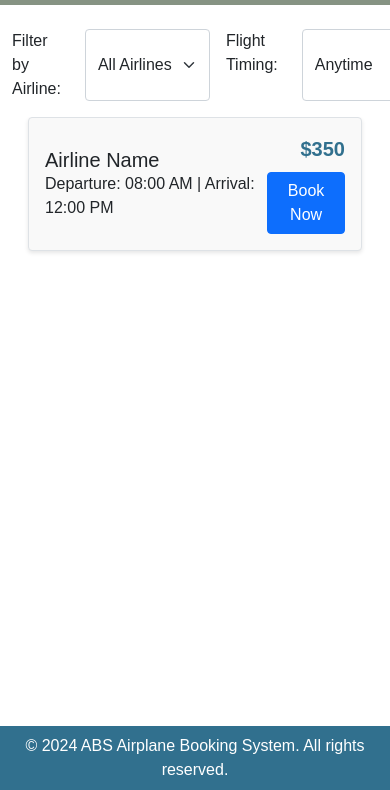
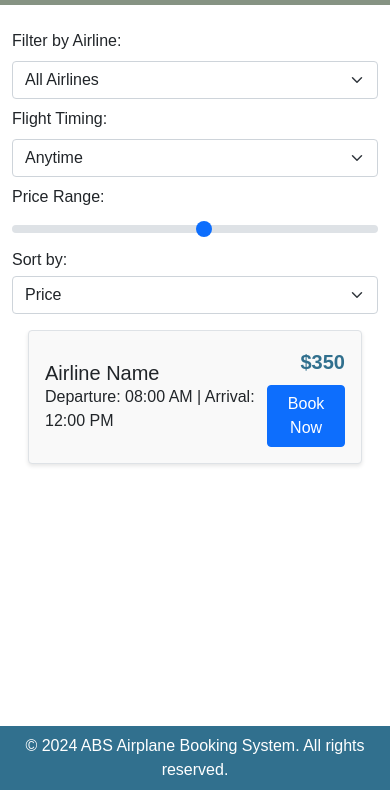
Before and after one commit to verbal420/B461-Side-Project, a plain HTML site: page search-results.html in a window 390 px wide. Shown: the part 54-844 px from the top of the page. Drawn offline with nearby package versions, Linux system fonts and the light colour scheme.

Commit message:
Search result page responsiveness

```diff
--- a/search-results.html
+++ b/search-results.html
@@ -37,36 +37,47 @@
     <!-- Main Content Start -->
     <main class="container my-4">
         <!-- Sort and Filter Options -->
-        <div class="d-flex justify-content-between align-items-center mb-3">
-            <div class="filters">
-                <label>Filter by Airline:</label>
-                <select class="form-select d-inline-block w-auto">
+        <div class="row mb-3">
+            <!-- Filters Section -->
+            <div class="col-12 col-lg-9">
+                <div class="row g-2">
+                    <div class="col-12 col-md-4">
+                        <label for="airlineFilter" class="form-label">Filter by Airline:</label>
+                        <select id="airlineFilter" class="form-select">
                             <option value="">All Airlines</option>
                             <option value="Airline 1">Airline 1</option>
                             <option value="Airline 2">Airline 2</option>
                         </select>
-
-                <label>Flight Timing:</label>
-                <select class="form-select d-inline-block w-auto">
+                    </div>
+                    <div class="col-12 col-md-4">
+                        <label for="flightTiming" class="form-label">Flight Timing:</label>
+                        <select id="flightTiming" class="form-select">
                             <option value="anytime">Anytime</option>
                             <option value="morning">Morning</option>
                             <option value="afternoon">Afternoon</option>
                             <option value="evening">Evening</option>
                         </select>
-
-                <label>Price Range:</label>
-                <input type="range" class="form-range" min="100" max="2000" step="100">
+                    </div>
+                    <div class="col-12 col-md-4">
+                        <label for="priceRange" class="form-label">Price Range:</label>
+                        <input type="range" id="priceRange" class="form-range" min="100" max="2000" step="100">
+                    </div>
+                </div>
             </div>
 
-            <div class="sort-options">
-                <label>Sort by:</label>
-                <select class="form-select d-inline-block w-auto">
+            <!-- Sort Options Section -->
+            <div class="col-12 col-lg-3">
+                <div class="d-flex flex-column flex-md-row align-items-start align-items-md-center justify-content-md-end">
+                    <label for="sortBy" class="me-md-2 mb-1 mb-md-0">Sort by:</label>
+                    <select id="sortBy" class="form-select w-100 w-md-auto">
                         <option value="price">Price</option>
                         <option value="airline">Airline</option>
                         <option value="time">Time</option>
                     </select>
                 </div>
             </div>
+        </div>
+
 
         <!-- Flight Cards -->
         <div class="results-container">
```
Also changed, not shown: index.html (+3 -3 lines). Lines whose indentation alone changed are shown as unchanged.
